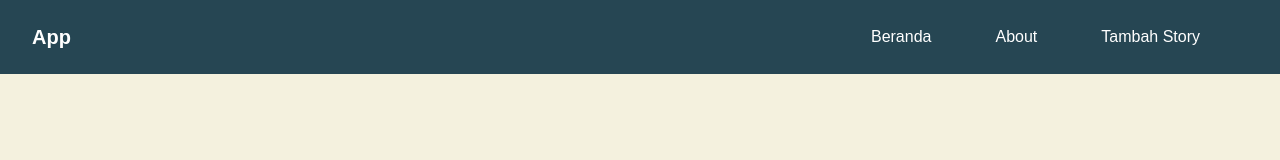
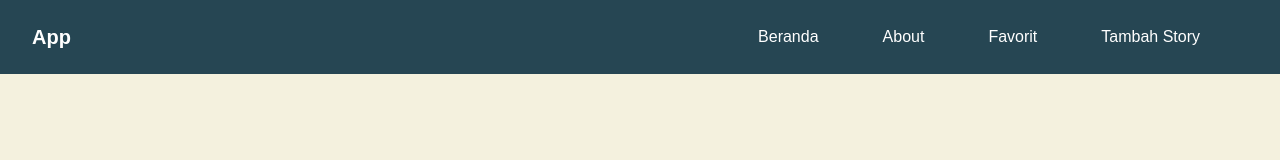
Before and after one commit to ardianto29/story-dicoding, a website built with Vite: page src/index.html in a window 1280 px wide. Built offline with nearby package versions, Linux system fonts and the light colour scheme.

Commit message:
Add 'Favorit' link to navigation for improved user access

```diff
--- a/src/index.html
+++ b/src/index.html
@@ -37,6 +37,7 @@
           <ul class="nav-list">
             <li><a href="#/">Beranda</a></li>
             <li><a href="#/about">About</a></li>
+            <li><a href="#/favorites">Favorit</a></li>
             <li><a href="#/add-story">Tambah Story</a></li>
           </ul>
         </nav>
```
